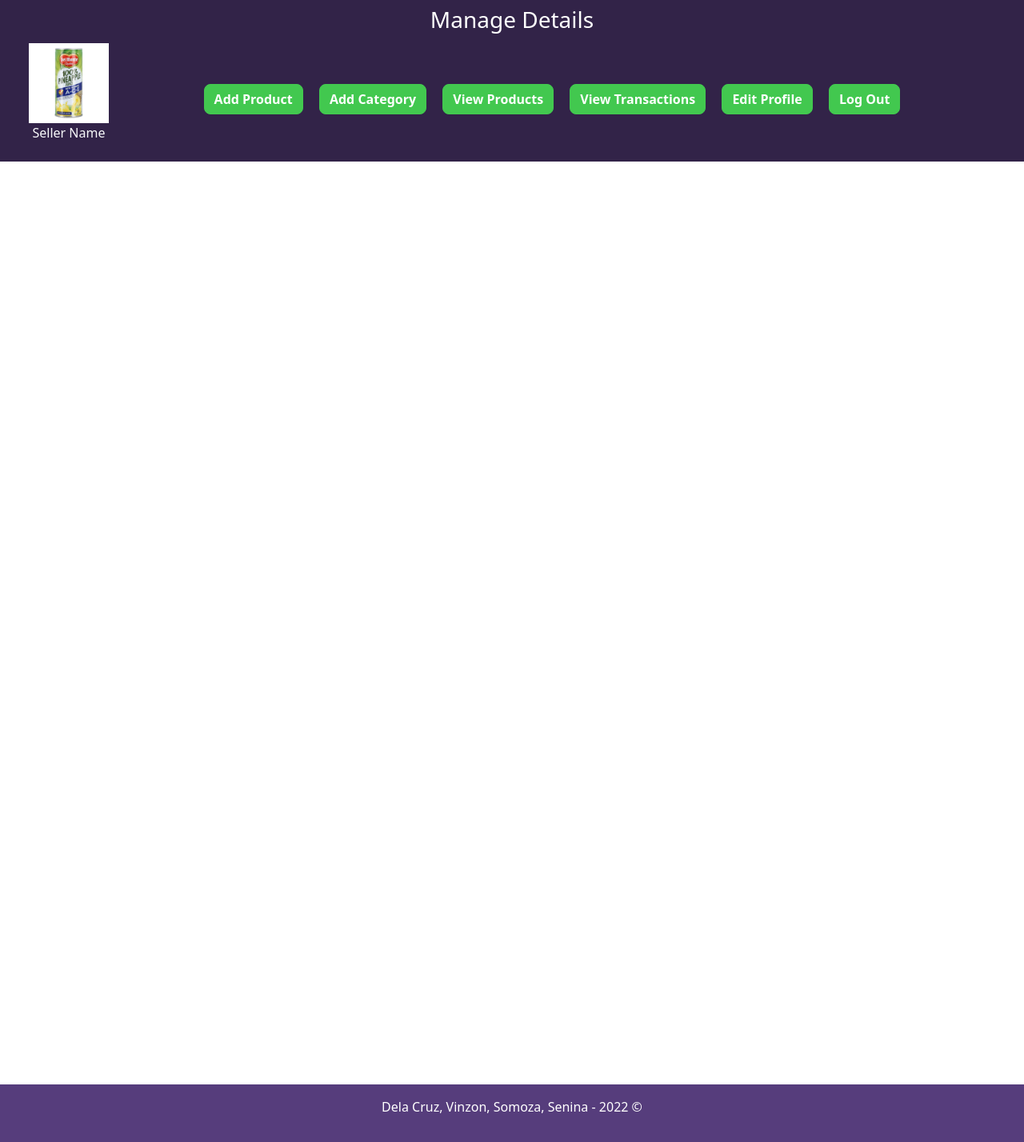
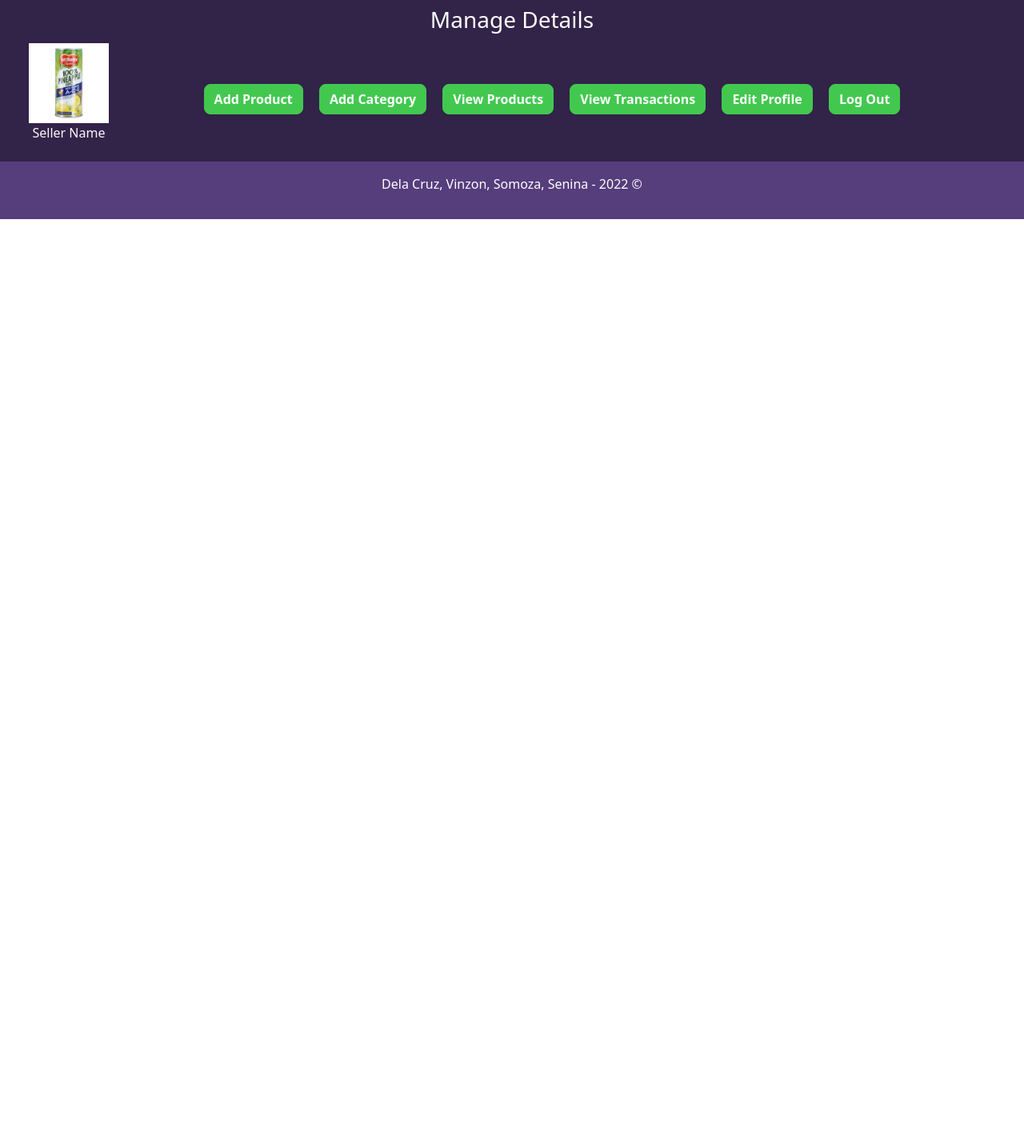
Before and after one commit to Erathell/gocery, a PHP site: page /seller_area/index.php in a window 1280 px wide. Shown: the part 72-1500 px from the top of the page at 80% size. After the commit the page ends 346 px from the top, so only its background shows below. Run offline with PHP 8.4, Linux system fonts and the light colour scheme.

Commit message:
Update styles.css

```diff
--- a/styles.css
+++ b/styles.css
@@ -47,7 +47,7 @@
 
 .footer {
     position: absolute;
-    bottom: -700px;
+    bottom:100;
     background-color: #563D7C;
     color: white;
     width: 100%;
```
